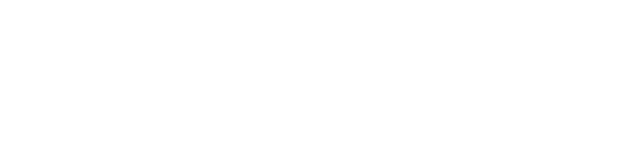
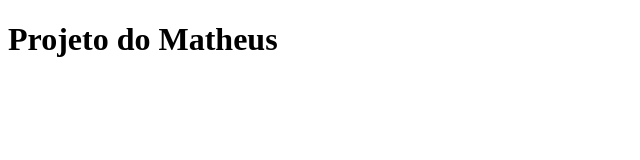
Before and after one commit to MatheusRFSilva/curso-git, a plain HTML site: page index.html in a window 1280 px wide. Shown: the whole page, without its empty margins (0-640 px from the left). Drawn offline with Linux system fonts and the light colour scheme.

```diff
--- a/index.html
+++ b/index.html
@@ -4,6 +4,6 @@
 	<title></title>
 </head>
 <body>
-
+	<h1>Projeto do Matheus</h1>
 </body>
 </html>
```
